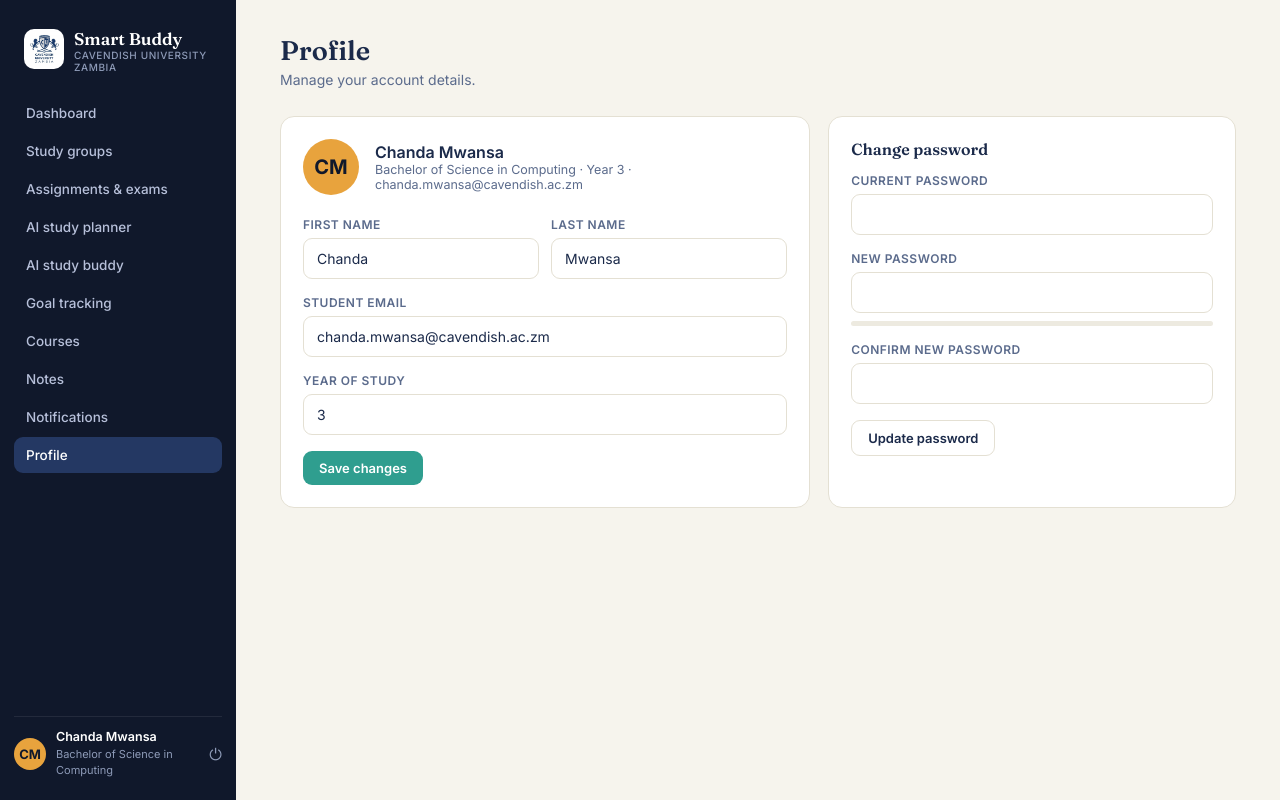
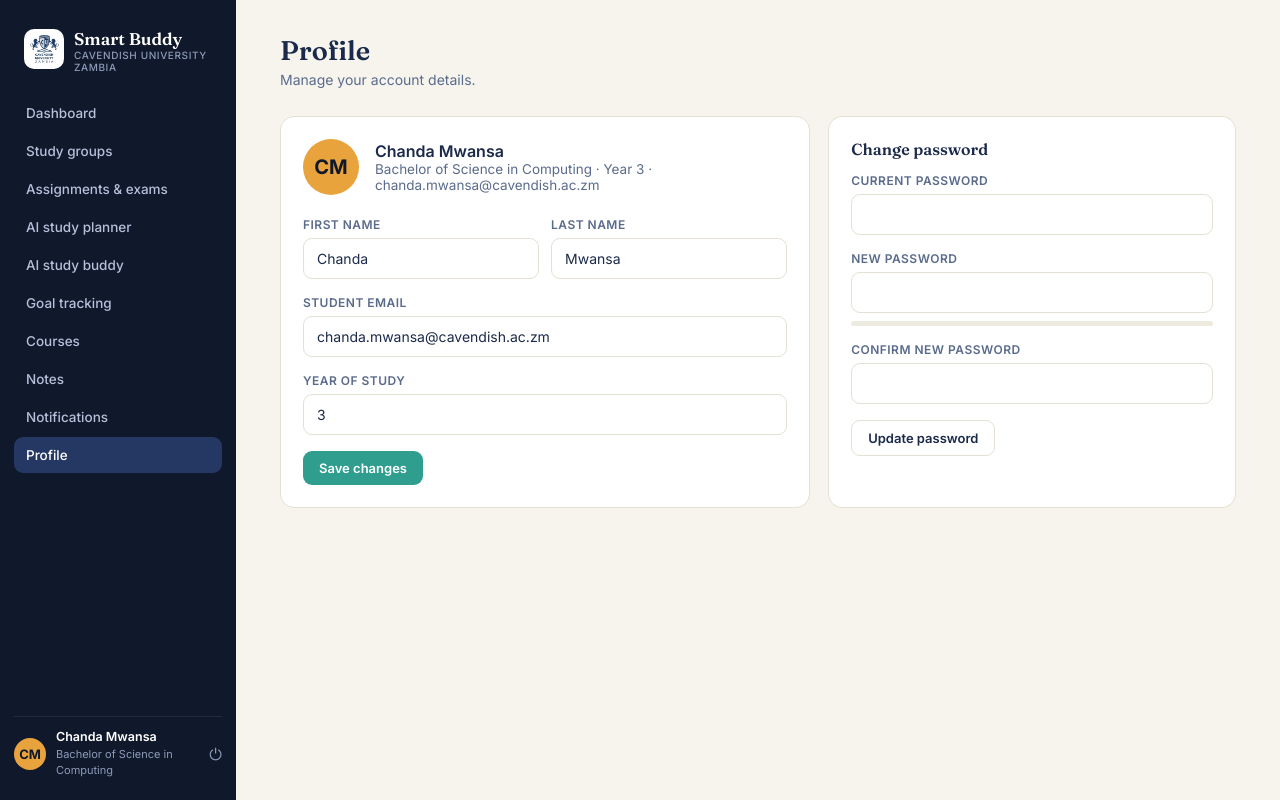
Before and after one commit to KITEndwe/AI-Buddy-Smart-Study-Planner-, a PHP site: page /student/profile/index.php in a window 1280 px wide. Run offline with PHP 8.4, Linux system fonts and the light colour scheme; a user stored in the database is signed in; data comes from the database, SQL or seed files in the repository; data that the repository does not hold is empty; some libraries are stand-ins or nearby versions.

```diff
--- a/student/profile/index.php
+++ b/student/profile/index.php
@@ -11,7 +11,7 @@ include __DIR__ . '/../../includes/header.php';
     <div style="display:flex;align-items:center;gap:16px;margin-bottom:22px;">
       <div class="avatar-circle" style="width:56px;height:56px;font-size:20px;"><?= e(initials($student['first_name'],$student['last_name'])) ?></div>
       <div><div style="font-weight:600;font-size:16px;"><?= e($student['first_name'].' '.$student['last_name']) ?></div>
-      <div style="font-size:12.5px;color:var(--ink-soft);"><?= e($student['programme_name']) ?> · Year <?= e($student['year_of_study']) ?> · <?= e($student['email']) ?></div></div>
+      <div style="font-size:13.5px;color:var(--ink-soft);"><?= e($student['programme_name']) ?> · Year <?= e($student['year_of_study']) ?> · <?= e($student['email']) ?></div></div>
     </div>
     <form method="post" action="<?= BASE_URL ?>/student/profile/update.php">
       <div class="form-row-2">
```
